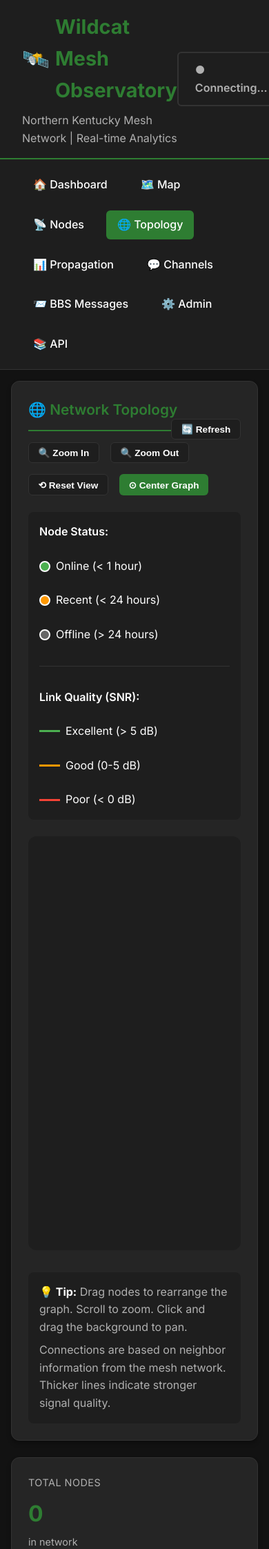
After one commit to RedThoroughbred/Wildcat-Mesh-System, a Flask app: page /topology in a window 390 px wide. The commit adds this page. Shown: the top 2245 px of the page at 69% size. Run offline with Flask 3, Linux system fonts and the light colour scheme; data that the repository does not hold is empty; some libraries are stand-ins or nearby versions.

Commit message:
Add interactive network topology visualization with D3.js
Phase 5: Network Topology Visualization Complete

New Features:
- Interactive force-directed graph showing mesh network connections
- Real-time node relationships based on neighbor information
- Draggable nodes with physics-based layout
- Color-coded nodes by status (online/recent/offline)
- Color-coded links by signal quality (SNR)
- Zoom and pan capabilities
- Tooltips showing node details on hover
- Auto-refresh every 60 seconds
- Network statistics (total nodes, connections, density)

Backend Updates:
- Added `/topology` route for topology page
- Added `/api/v1/neighbor-info` API endpoint
- Created `get_neighbor_info()` database function
- Queries neighbor_info table for network topology data
- Fallback to hub-based topology if no neighbor data available

Frontend Components:
- NetworkTopology class with D3.js force simulation
- Control buttons for zoom, pan, and center
- Legend showing node status and link quality indicators
- Responsive design with mobile support
- Integration with toast notification system

Visualization Features:
- Force-directed layout automatically arranges nodes
- Link thickness represents signal strength
- Node size is consistent but color indicates status
- Arrow markers show connection directionality
- Collision detection prevents node overlap

The topology view provides a visual understanding of the mesh network
structure and helps identify network patterns and connection quality.

```diff
--- a/observatory/app.py
+++ b/observatory/app.py
@@ -32,7 +32,8 @@ from modules.db import (
     get_channel_details,
     get_channel_messages,
     get_node_positions,
-    get_bbs_messages
+    get_bbs_messages,
+    get_neighbor_info
 )
 
 app = Flask(__name__)
@@ -149,6 +150,12 @@ def propagation_view():
                           hourly_trends=hourly_trends,
                           best_worst=best_worst,
                           snr_distribution=snr_dist)
+
+
+@app.route('/topology')
+def topology_view():
+    """Network topology visualization"""
+    return render_template('topology.html')
 
 
 @app.route('/channels')
@@ -519,6 +526,12 @@ def api_hourly_activity():
     return jsonify(get_channel_hourly_activity(hours=hours))
 
 
+@app.route('/api/v1/neighbor-info')
+def api_neighbor_info():
+    """Get network topology neighbor information (JSON)"""
+    return jsonify(get_neighbor_info())
+
+
 # Export endpoints
 @app.route('/export/nodes.csv')
 def export_nodes_csv():
--- /dev/null
+++ b/observatory/static/js/network-topology.js
@@ -0,0 +1,270 @@
+/**
+ * Network Topology Visualization for Wildcat Mesh Observatory
+ * Interactive force-directed graph showing mesh network connections
+ */
+
+class NetworkTopology {
+    constructor(containerId, options = {}) {
+        this.container = document.getElementById(containerId);
+        if (!this.container) return;
+
+        this.options = {
+            width: this.container.clientWidth || 800,
+            height: options.height || 600,
+            nodeRadius: 20,
+            linkDistance: 150,
+            chargeStrength: -300,
+            ...options
+        };
+
+        this.svg = null;
+        this.simulation = null;
+        this.nodes = [];
+        this.links = [];
+
+        this.init();
+    }
+
+    init() {
+        // Create SVG
+        this.svg = d3.select(this.container)
+            .append('svg')
+            .attr('width', this.options.width)
+            .attr('height', this.options.height)
+            .style('background', 'var(--bg-surface)')
+            .style('border-radius', '12px');
+
+        // Add zoom behavior
+        const zoom = d3.zoom()
+            .scaleExtent([0.5, 3])
+            .on('zoom', (event) => {
+                this.svg.select('g').attr('transform', event.transform);
+            });
+
+        this.svg.call(zoom);
+
+        // Create container group
+        this.g = this.svg.append('g');
+
+        // Add arrow markers for directed edges
+        this.svg.append('defs').append('marker')
+            .attr('id', 'arrowhead')
+            .attr('viewBox', '-0 -5 10 10')
+            .attr('refX', 25)
+            .attr('refY', 0)
+            .attr('orient', 'auto')
+            .attr('markerWidth', 8)
+            .attr('markerHeight', 8)
+            .append('svg:path')
+            .attr('d', 'M 0,-5 L 10 ,0 L 0,5')
+            .attr('fill', '#666');
+
+        // Create force simulation
+        this.simulation = d3.forceSimulation()
+            .force('link', d3.forceLink().id(d => d.id).distance(this.options.linkDistance))
+            .force('charge', d3.forceManyBody().strength(this.options.chargeStrength))
+            .force('center', d3.forceCenter(this.options.width / 2, this.options.height / 2))
+            .force('collision', d3.forceCollide().radius(this.options.nodeRadius + 10));
+
+        this.linkGroup = this.g.append('g').attr('class', 'links');
+        this.nodeGroup = this.g.append('g').attr('class', 'nodes');
+        this.labelGroup = this.g.append('g').attr('class', 'labels');
+    }
+
+    async loadData() {
+        try {
+            // Fetch nodes and neighbor information from API
+            const [nodesResponse, neighborsResponse] = await Promise.all([
+                fetch('/api/v1/nodes'),
+                fetch('/api/v1/neighbor-info')
+            ]);
+
+            const nodesData = await nodesResponse.json();
+            const neighborsData = await neighborsResponse.json();
+
+            // Process nodes
+            this.nodes = nodesData.map(node => ({
+                id: node.sender_id,
+                name: node.sender_short_name || node.sender_id,
+                longName: node.sender_long_name,
+                messages: node.message_count,
+                snr: node.avg_snr || 0,
+                status: this.getNodeStatus(node.last_seen)
+            }));
+
+            // Process links from neighbor data
+            this.links = [];
+            const linkMap = new Map();
+
+            neighborsData.forEach(neighbor => {
+                // Create unique link identifier (sorted to prevent duplicates)
+                const linkId = [neighbor.node_id, neighbor.neighbor_id].sort().join('-');
+
+                if (!linkMap.has(linkId)) {
+                    linkMap.set(linkId, {
+                        source: neighbor.node_id,
+                        target: neighbor.neighbor_id,
+                        snr: neighbor.snr || 0,
+                        value: Math.abs(neighbor.snr || 0) // Link strength
+                    });
+                }
+            });
+
+            this.links = Array.from(linkMap.values());
+
+            // If no neighbor data, create simple hub topology based on message patterns
+            if (this.links.length === 0 && this.nodes.length > 0) {
+                const hubNode = this.nodes.reduce((max, node) =>
+                    node.messages > max.messages ? node : max
+                , this.nodes[0]);
+
+                this.nodes.forEach(node => {
+                    if (node.id !== hubNode.id) {
+                        this.links.push({
+                            source: hubNode.id,
+                            target: node.id,
+                            snr: node.snr,
+                            value: Math.abs(node.snr)
+                        });
+                    }
+                });
+            }
+
+            this.render();
+        } catch (error) {
+            console.error('Error loading topology data:', error);
+            if (window.toast) {
+                toast.error('Failed to load network topology');
+            }
+        }
+    }
+
+    getNodeStatus(lastSeen) {
+        if (!lastSeen) return 'offline';
+        const hoursSince = (Date.now() / 1000 - lastSeen) / 3600;
+        if (hoursSince < 1) return 'online';
+        if (hoursSince < 24) return 'recent';
+        return 'offline';
+    }
+
+    getNodeColor(node) {
+        const colors = {
+            online: '#4CAF50',
+            recent: '#FF9800',
+            offline: '#666666'
+        };
+        return colors[node.status] || colors.offline;
+    }
+
+    getLinkColor(link) {
+        const snr = link.snr || 0;
+        if (snr > 5) return '#4CAF50';
+        if (snr > 0) return '#FF9800';
+        return '#F44336';
+    }
+
+    render() {
+        // Render links
+        const link = this.linkGroup.selectAll('line')
+            .data(this.links)
+            .join('line')
+            .attr('stroke', d => this.getLinkColor(d))
+            .attr('stroke-width', d => Math.max(1, d.value / 2))
+            .attr('stroke-opacity', 0.6)
+            .attr('marker-end', 'url(#arrowhead)');
+
+        // Render nodes
+        const node = this.nodeGroup.selectAll('g')
+            .data(this.nodes)
+            .join('g')
+            .call(this.drag());
+
+        // Node circles
+        node.append('circle')
+            .attr('r', this.options.nodeRadius)
+            .attr('fill', d => this.getNodeColor(d))
+            .attr('stroke', '#fff')
+            .attr('stroke-width', 2)
+            .style('cursor', 'pointer');
+
+        // Node labels
+        const label = this.labelGroup.selectAll('text')
+            .data(this.nodes)
+            .join('text')
+            .text(d => d.name)
+            .attr('font-size', '12px')
+            .attr('fill', '#fff')
+            .attr('text-anchor', 'middle')
+            .attr('dy', this.options.nodeRadius + 15)
+            .style('pointer-events', 'none');
+
+        // Add tooltips
+        node.append('title')
+            .text(d => `${d.longName || d.name}\nMessages: ${d.messages}\nSNR: ${d.snr.toFixed(1)} dB\nStatus: ${d.status}`);
+
+        // Update simulation
+        this.simulation.nodes(this.nodes);
+        this.simulation.force('link').links(this.links);
+
+        this.simulation.on('tick', () => {
+            link
+                .attr('x1', d => d.source.x)
+                .attr('y1', d => d.source.y)
+                .attr('x2', d => d.target.x)
+                .attr('y2', d => d.target.y);
+
+            node
+                .attr('transform', d => `translate(${d.x},${d.y})`);
+
+            label
+                .attr('x', d => d.x)
+                .attr('y', d => d.y);
+        });
+
+        this.simulation.alpha(1).restart();
+
+        if (window.toast) {
+            toast.success(`Loaded ${this.nodes.length} nodes and ${this.links.length} connections`, 3000);
+        }
+    }
+
+    drag() {
+        function dragstarted(event, d) {
+            if (!event.active) this.simulation.alphaTarget(0.3).restart();
+            d.fx = d.x;
+            d.fy = d.y;
+        }
+
+        function dragged(event, d) {
+            d.fx = event.x;
+            d.fy = event.y;
+        }
+
+        function dragended(event, d) {
+            if (!event.active) this.simulation.alphaTarget(0);
+            d.fx = null;
+            d.fy = null;
+        }
+
+        return d3.drag()
+            .on('start', dragstarted.bind(this))
+            .on('drag', dragged.bind(this))
+            .on('end', dragended.bind(this));
+    }
+
+    refresh() {
+        this.loadData();
+    }
+
+    destroy() {
+        if (this.simulation) {
+            this.simulation.stop();
+        }
+        if (this.svg) {
+            this.svg.remove();
+        }
+    }
+}
+
+// Export to global scope
+window.NetworkTopology = NetworkTopology;
--- a/observatory/templates/base.html
+++ b/observatory/templates/base.html
@@ -32,6 +32,7 @@
         <a href="/" class="{{ 'active' if request.path == '/' }}">🏠 Dashboard</a>
         <a href="/map" class="{{ 'active' if request.path == '/map' }}">🗺️ Map</a>
         <a href="/nodes" class="{{ 'active' if request.path == '/nodes' }}">📡 Nodes</a>
+        <a href="/topology" class="{{ 'active' if request.path == '/topology' }}">🌐 Topology</a>
         <a href="/propagation" class="{{ 'active' if request.path == '/propagation' }}">📊 Propagation</a>
         <a href="/channels" class="{{ 'active' if request.path == '/channels' }}">💬 Channels</a>
         <a href="/bbs-messages" class="{{ 'active' if request.path == '/bbs-messages' }}">📨 BBS Messages</a>
--- /dev/null
+++ b/observatory/templates/topology.html
@@ -0,0 +1,221 @@
+{% extends "base.html" %}
+
+{% block title %}Network Topology - Wildcat Mesh Observatory{% endblock %}
+
+{% block extra_css %}
+<style>
+#topology-container {
+    min-height: 600px;
+    position: relative;
+}
+
+.topology-controls {
+    display: flex;
+    gap: 1rem;
+    margin-bottom: 1.5rem;
+    flex-wrap: wrap;
+}
+
+.legend {
+    display: flex;
+    gap: 1.5rem;
+    padding: 1rem;
+    background: var(--bg-surface);
+    border-radius: 8px;
+    margin-bottom: 1.5rem;
+    flex-wrap: wrap;
+}
+
+.legend-item {
+    display: flex;
+    align-items: center;
+    gap: 0.5rem;
+}
+
+.legend-circle {
+    width: 16px;
+    height: 16px;
+    border-radius: 50%;
+    border: 2px solid white;
+}
+
+.legend-line {
+    width: 30px;
+    height: 3px;
+}
+</style>
+{% endblock %}
+
+{% block content %}
+<div class="card fade-in">
+    <div class="card-header">
+        🌐 Network Topology
+        <button id="refreshTopology" class="btn btn-sm btn-secondary" style="float: right; margin-top: -0.25rem;">
+            🔄 Refresh
+        </button>
+    </div>
+
+    <!-- Controls -->
+    <div class="topology-controls">
+        <button id="zoomIn" class="btn btn-sm btn-secondary">🔍 Zoom In</button>
+        <button id="zoomOut" class="btn btn-sm btn-secondary">🔍 Zoom Out</button>
+        <button id="resetView" class="btn btn-sm btn-secondary">⟲ Reset View</button>
+        <button id="centerGraph" class="btn btn-sm btn-primary">⊙ Center Graph</button>
+    </div>
+
+    <!-- Legend -->
+    <div class="legend">
+        <div style="font-weight: 600; color: var(--text-primary); margin-right: 1rem;">Node Status:</div>
+        <div class="legend-item">
+            <div class="legend-circle" style="background: #4CAF50;"></div>
+            <span>Online (< 1 hour)</span>
+        </div>
+        <div class="legend-item">
+            <div class="legend-circle" style="background: #FF9800;"></div>
+            <span>Recent (< 24 hours)</span>
+        </div>
+        <div class="legend-item">
+            <div class="legend-circle" style="background: #666666;"></div>
+            <span>Offline (> 24 hours)</span>
+        </div>
+
+        <div style="width: 100%; border-top: 1px solid var(--border); margin: 0.5rem 0;"></div>
+
+        <div style="font-weight: 600; color: var(--text-primary); margin-right: 1rem;">Link Quality (SNR):</div>
+        <div class="legend-item">
+            <div class="legend-line" style="background: #4CAF50;"></div>
+            <span>Excellent (> 5 dB)</span>
+        </div>
+        <div class="legend-item">
+            <div class="legend-line" style="background: #FF9800;"></div>
+            <span>Good (0-5 dB)</span>
+        </div>
+        <div class="legend-item">
+            <div class="legend-line" style="background: #F44336;"></div>
+            <span>Poor (< 0 dB)</span>
+        </div>
+    </div>
+
+    <!-- Topology Visualization -->
+    <div id="topology-container"></div>
+
+    <!-- Info Box -->
+    <div style="margin-top: 1.5rem; padding: 1rem; background: var(--bg-surface); border-radius: 8px;">
+        <p style="color: var(--text-secondary); margin-bottom: 0.5rem;">
+            <strong style="color: var(--text-primary);">💡 Tip:</strong> Drag nodes to rearrange the graph. Scroll to zoom. Click and drag the background to pan.
+        </p>
+        <p style="color: var(--text-secondary); margin: 0;">
+            Connections are based on neighbor information from the mesh network. Thicker lines indicate stronger signal quality.
+        </p>
+    </div>
+</div>
+
+<!-- Statistics -->
+<div style="display: grid; grid-template-columns: repeat(auto-fit, minmax(200px, 1fr)); gap: 1.5rem;" class="fade-in">
+    <div class="stat-card">
+        <div class="label">Total Nodes</div>
+        <div class="value" id="stat-total-nodes">-</div>
+        <div class="unit">in network</div>
+    </div>
+    <div class="stat-card">
+        <div class="label">Active Connections</div>
+        <div class="value" id="stat-connections">-</div>
+        <div class="unit">links</div>
+    </div>
+    <div class="stat-card">
+        <div class="label">Online Now</div>
+        <div class="value" id="stat-online">-</div>
+        <div class="unit">nodes</div>
+    </div>
+    <div class="stat-card">
+        <div class="label">Network Density</div>
+        <div class="value" id="stat-density">-</div>
+        <div class="unit">connections/node</div>
+    </div>
+</div>
+{% endblock %}
+
+{% block extra_js %}
+<script src="https://d3js.org/d3.v7.min.js"></script>
+<script src="{{ url_for('static', filename='js/network-topology.js') }}"></script>
+<script>
+document.addEventListener('DOMContentLoaded', function() {
+    // Initialize topology visualization
+    const topology = new NetworkTopology('topology-container', {
+        width: document.getElementById('topology-container').clientWidth,
+        height: 600
+    });
+
+    // Load data
+    topology.loadData().then(() => {
+        // Update statistics
+        document.getElementById('stat-total-nodes').textContent = topology.nodes.length;
+        document.getElementById('stat-connections').textContent = topology.links.length;
+
+        const onlineNodes = topology.nodes.filter(n => n.status === 'online').length;
+        document.getElementById('stat-online').textContent = onlineNodes;
+
+        const density = topology.nodes.length > 0
+            ? (topology.links.length / topology.nodes.length).toFixed(1)
+            : '0';
+        document.getElementById('stat-density').textContent = density;
+    });
+
+    // Controls
+    document.getElementById('refreshTopology').addEventListener('click', () => {
+        topology.refresh();
+        if (window.toast) {
+            toast.info('Refreshing network topology...', 2000);
+        }
+    });
+
+    let currentZoom = 1;
+    const zoomStep = 0.2;
+
+    document.getElementById('zoomIn').addEventListener('click', () => {
+        currentZoom += zoomStep;
+        topology.svg.transition().duration(300).call(
+            d3.zoom().transform,
+            d3.zoomIdentity.scale(currentZoom)
+        );
+    });
+
+    document.getElementById('zoomOut').addEventListener('click', () => {
+        currentZoom = Math.max(0.5, currentZoom - zoomStep);
+        topology.svg.transition().duration(300).call(
+            d3.zoom().transform,
+            d3.zoomIdentity.scale(currentZoom)
+        );
+    });
+
+    document.getElementById('resetView').addEventListener('click', () => {
+        currentZoom = 1;
+        topology.svg.transition().duration(500).call(
+            d3.zoom().transform,
+            d3.zoomIdentity
+        );
+    });
+
+    document.getElementById('centerGraph').addEventListener('click', () => {
+        topology.simulation.alpha(1).restart();
+        if (window.toast) {
+            toast.info('Centering graph...', 2000);
+        }
+    });
+
+    // Auto-refresh every 60 seconds
+    setInterval(() => {
+        topology.refresh();
+    }, 60000);
+
+    // Handle window resize
+    window.addEventListener('resize', () => {
+        const newWidth = document.getElementById('topology-container').clientWidth;
+        if (topology.svg) {
+            topology.svg.attr('width', newWidth);
+            topology.simulation.force('center', d3.forceCenter(newWidth / 2, 300));
+        }
+    });
+});
+</script>
+{% endblock %}
```
Also changed, not shown: observatory/modules/db.py (+33 -0 lines).
